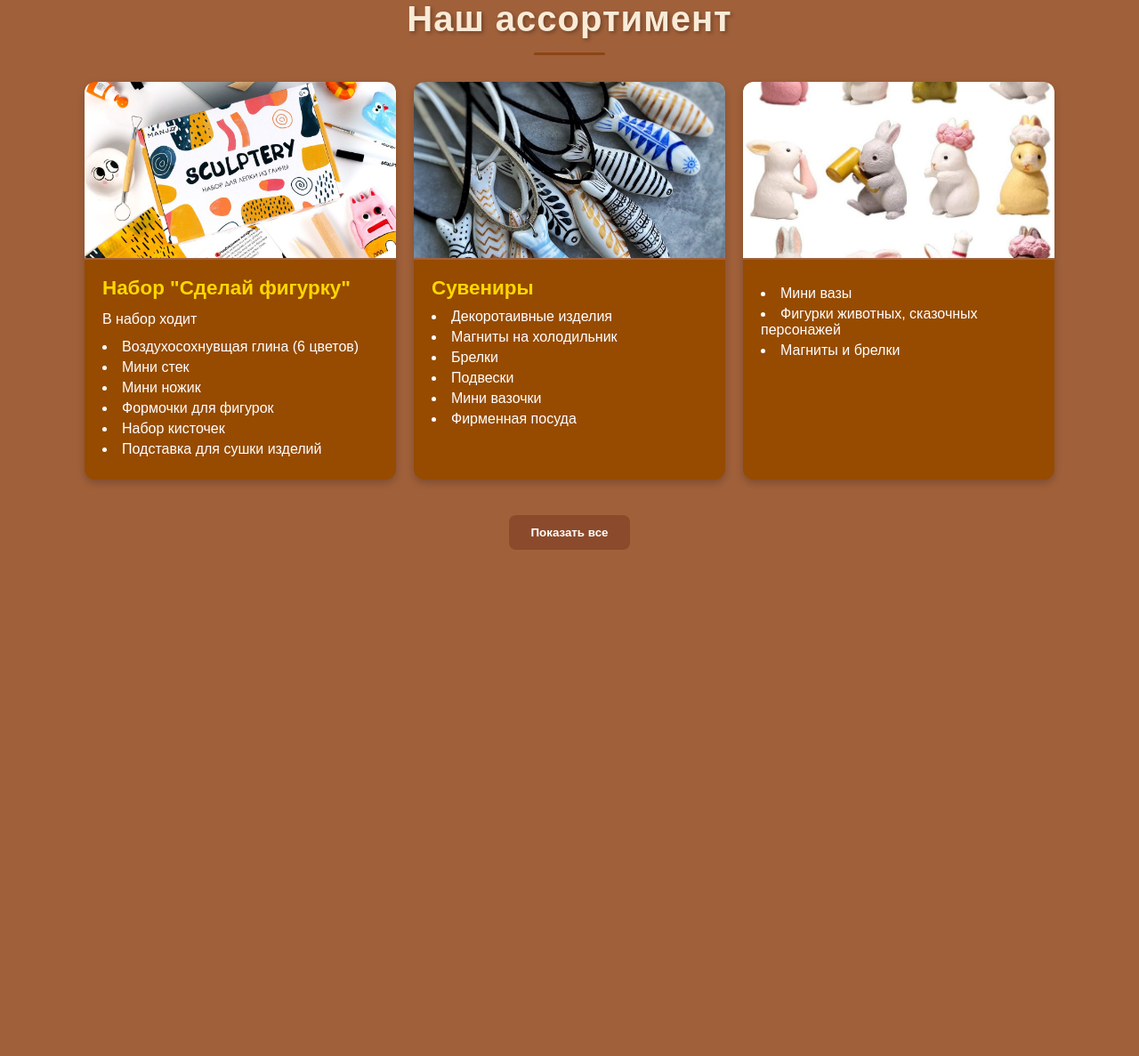
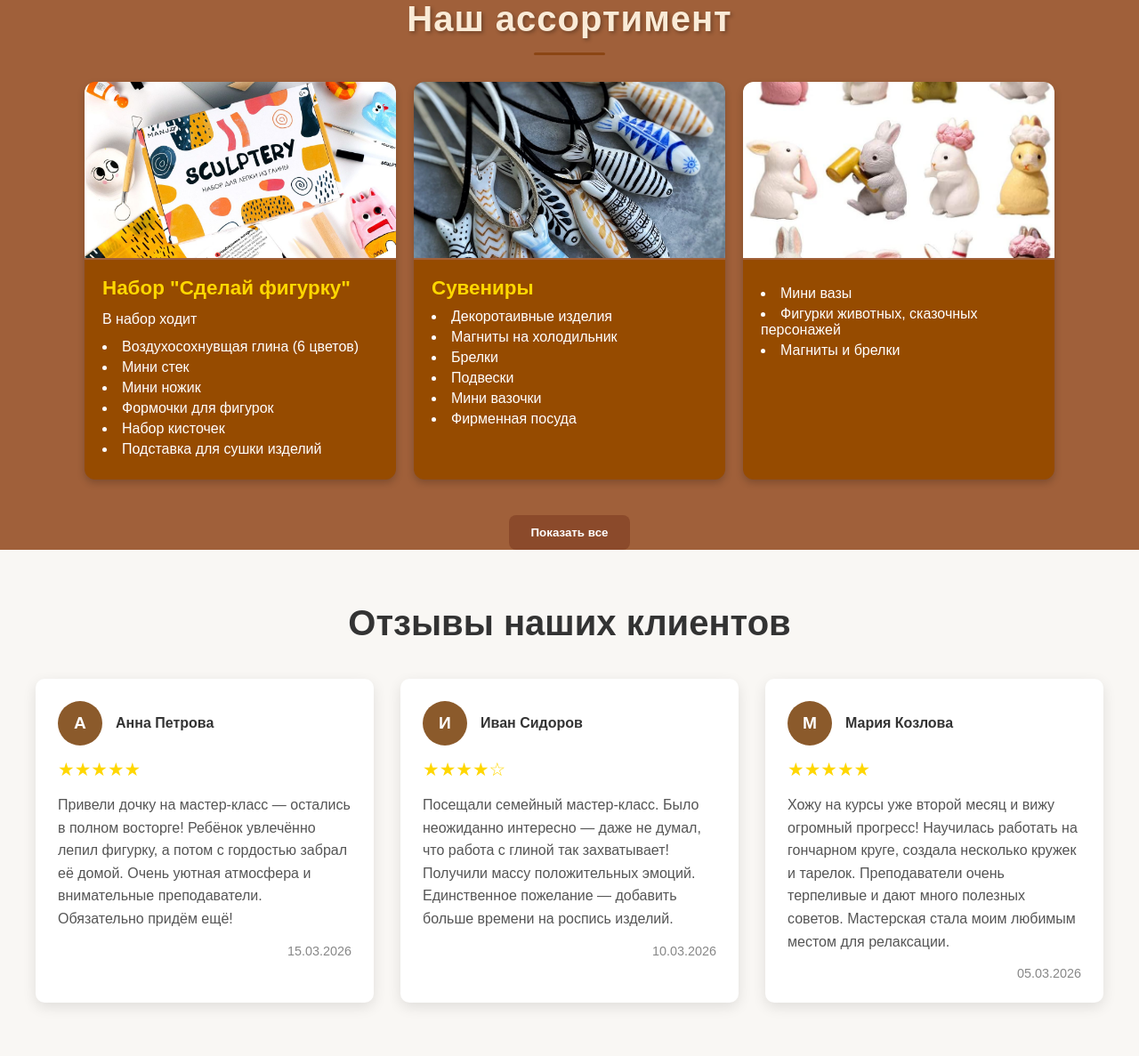
Before and after one commit to makoni2684/goncharsky, a PHP site: page / in a window 1280 px wide. Shown: the part 2301-3488 px from the top of the page at 89% size. Before the commit the page ends 2919 px from the top, so only its background shows below. Run offline with PHP 8.4, Linux system fonts and the light colour scheme.

Commit message:
обнова

```diff
--- a/index.html
+++ b/index.html
@@ -181,5 +181,61 @@
         </div>
     </div>
 </section>
+<section class="reviews">
+    <div class="container">
+        <h2>Отзывы наших клиентов</h2>
+        <div class="reviews-grid">
+            <div class="review-card">
+                <div class="review-header">
+                    <div class="review-avatar">А</div>
+                    <div class="review-author">Анна Петрова</div>
+                </div>
+                <div class="review-rating">
+                    ★★★★★
+                </div>
+                <p class="review-text">
+                    Привели дочку на мастер‑класс — остались в полном восторге!
+                    Ребёнок увлечённо лепил фигурку, а потом с гордостью забрал её домой.
+                    Очень уютная атмосфера и внимательные преподаватели. Обязательно придём ещё!
+                </p>
+                <div class="review-date">15.03.2026</div>
+            </div>
+
+            <div class="review-card">
+                <div class="review-header">
+                    <div class="review-avatar">И</div>
+                    <div class="review-author">Иван Сидоров</div>
+                </div>
+                <div class="review-rating">
+                    ★★★★☆
+                </div>
+                <p class="review-text">
+                    Посещали семейный мастер‑класс. Было неожиданно интересно — даже
+                    не думал, что работа с глиной так захватывает! Получили массу
+                    положительных эмоций. Единственное пожелание — добавить больше
+                    времени на роспись изделий.
+                </p>
+                <div class="review-date">10.03.2026</div>
+            </div>
+
+            <div class="review-card">
+                <div class="review-header">
+                    <div class="review-avatar">М</div>
+                    <div class="review-author">Мария Козлова</div>
+                </div>
+                <div class="review-rating">
+                    ★★★★★
+                </div>
+                <p class="review-text">
+                    Хожу на курсы уже второй месяц и вижу огромный прогресс!
+                    Научилась работать на гончарном круге, создала несколько кружек
+                    и тарелок. Преподаватели очень терпеливые и дают много полезных
+                    советов. Мастерская стала моим любимым местом для релаксации.
+                </p>
+                <div class="review-date">05.03.2026</div>
+            </div>
+        </div>
+    </div>
+</section>
 </body>
 </html>
--- a/style.css
+++ b/style.css
@@ -212,3 +212,78 @@ section h1:hover {
   transform: translateY(-2px);
   transition: all 0.3s ease;
 }
+
+.reviews {
+    padding: 60px 0;
+    background-color: #f9f7f4;
+}
+
+.reviews h2 {
+    text-align: center;
+    margin-bottom: 40px;
+    color: #333;
+    font-size: 2.5rem;
+}
+
+.reviews-grid {
+    display: grid;
+    grid-template-columns: repeat(auto-fit, minmax(300px, 1fr));
+    gap: 30px;
+    max-width: 1200px;
+    margin: 0 auto;
+}
+
+.review-card {
+    background: white;
+    padding: 25px;
+    border-radius: 10px;
+    box-shadow: 0 5px 15px rgba(0, 0, 0, 0.1);
+    transition: transform 0.3s ease;
+}
+
+.review-card:hover {
+    transform: translateY(-5px);
+}
+
+.review-header {
+    display: flex;
+    align-items: center;
+    margin-bottom: 15px;
+}
+
+.review-avatar {
+    width: 50px;
+    height: 50px;
+    background-color: #8B5A2B;
+    color: white;
+    border-radius: 50%;
+    display: flex;
+    align-items: center;
+    justify-content: center;
+    font-weight: bold;
+    margin-right: 15px;
+    font-size: 1.2rem;
+}
+
+.review-author {
+    font-weight: bold;
+    color: #333;
+}
+
+.review-rating {
+    color: #FFD700;
+    font-size: 1.3rem;
+    margin-bottom: 15px;
+}
+
+.review-text {
+    line-height: 1.6;
+    color: #555;
+    margin-bottom: 15px;
+}
+
+.review-date {
+    color: #888;
+    font-size: 0.9rem;
+    text-align: right;
+}
```
